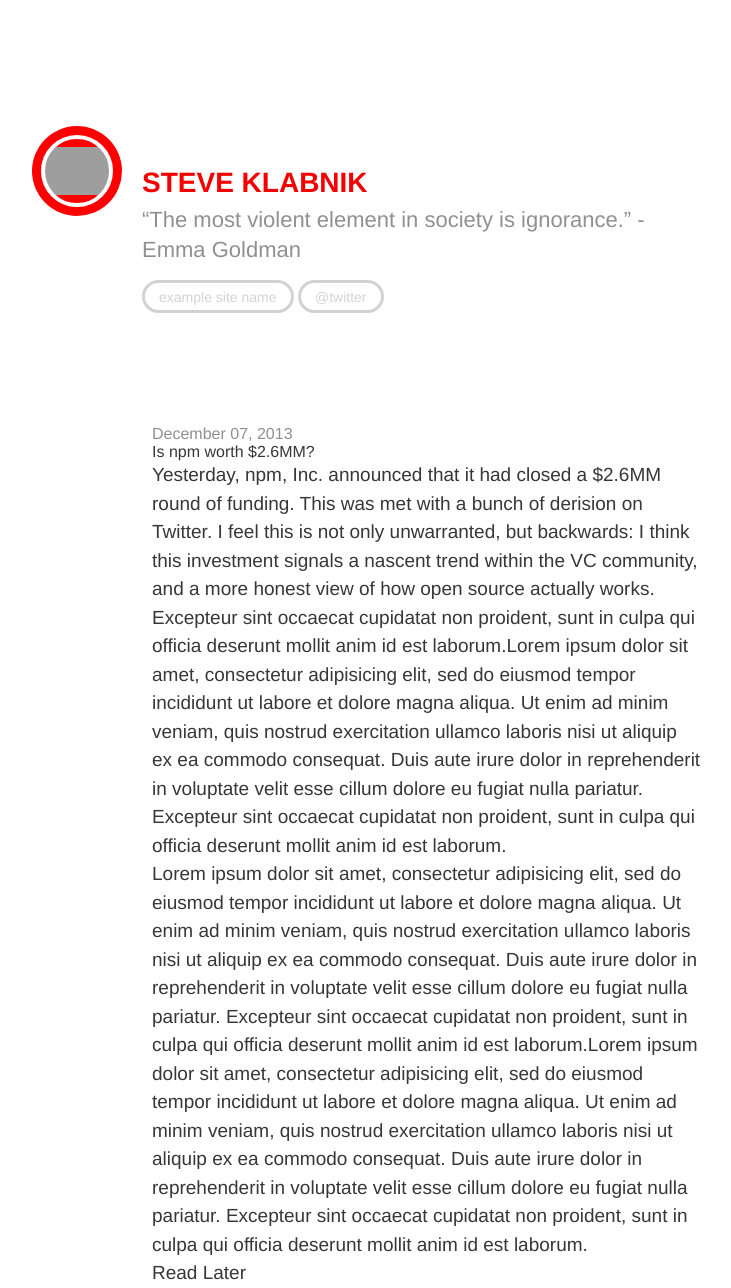
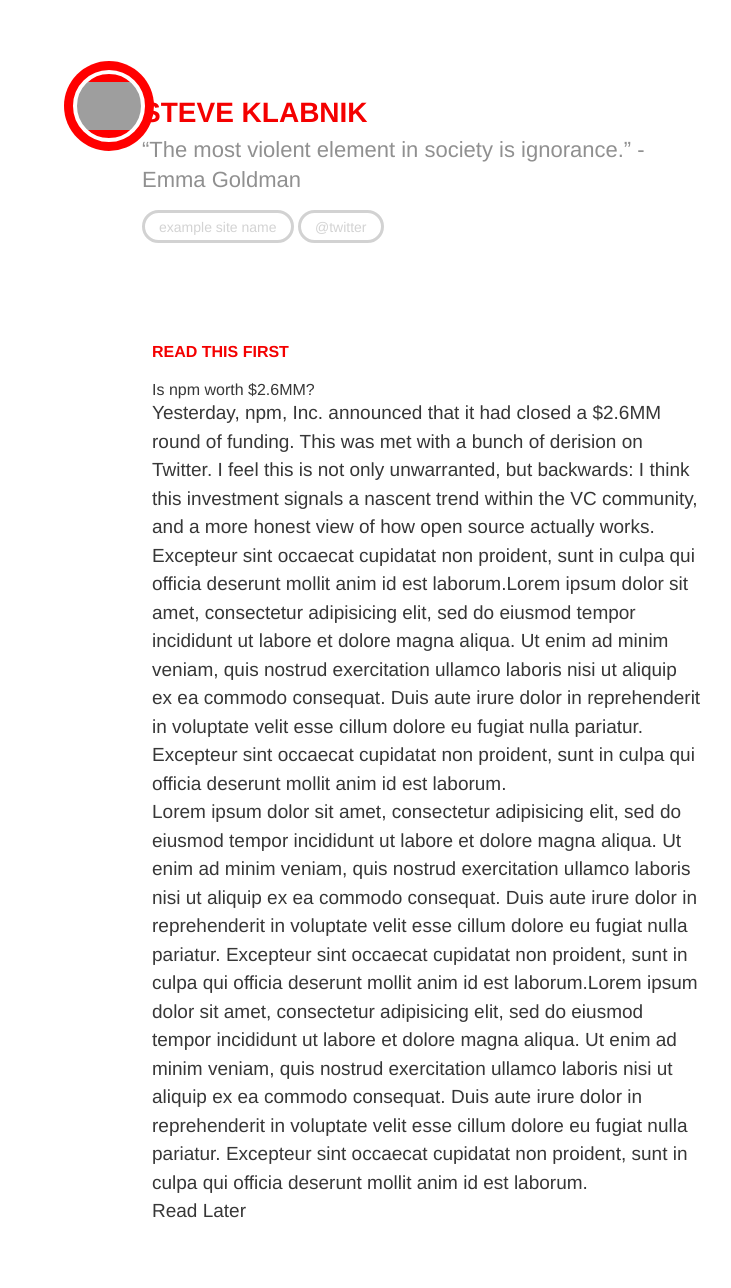
Before and after one commit to orlando/svbtle-jekyll, a Jekyll site: the page built from _posts/2013-12-07-my-new-shiny-post.markdown, in a window 1280 px wide. Shown: the whole page, without its empty margins (213-944 px from the left). Built offline with Jekyll 4.4.1, drawn with Linux system fonts in a browser that asks for light colours; Markdown is read by kramdown in place of the engine named in the settings; after the commit the page ends 1226 px from its top, so only the background shows below that; grey boxes are pictures that could not be loaded.

Commit message:
First approach index

```diff
--- a/_includes/post_header.html
+++ b/_includes/post_header.html
@@ -1,3 +1,3 @@
 <header class="post-header">
-  <time datetime="{{site.time}}">{{ post.date | date: "%B %d, %Y"  }}</time>
+  <!-- <time datetime="{{site.time}}">{{ post.date | date: "%B %d, %Y"  }}</time> -->
 </header>
--- a/_layouts/base.html
+++ b/_layouts/base.html
@@ -39,6 +39,7 @@
   <body style="zoom: 1;">
     <div class="main-container">
 
+      <div class="header-container">
         <header class="main-header">
           <figure class="avatar">
             <a href="{{site.data.svbtle.website_url}}">{{site.data.svbtle.website_text}}</a>
@@ -56,11 +57,11 @@
             </li>
           </ul>
         </header>
+      </div>
 
       <div class="posts-container">
-        <aside class="posts">
+        <span class="is-uppercase">read this first</span>
         {{content}}
-        </aside>
       </div>
     </div>
 
--- a/assets/stylesheets/styles.css
+++ b/assets/stylesheets/styles.css
@@ -39,8 +39,8 @@ figure {
   height: 90px;
   width: 90px;
   float: left;
-  left: -150px;
-  top: -50px;
+  left: 18.5%;
+  top: 45px;
   position: absolute;
 }
 
@@ -61,9 +61,11 @@ figure.avatar a {
 /* Main Header */
 
 .main-header {
+  display: block;
   margin: 0 auto;
-  position: relative;
+  /* position: relative; */
   top: 10rem;
+  padding-top: 90px;
   width: 570px;
 }
 
@@ -116,10 +118,18 @@ figure.avatar a {
 /* Posts  */
 
 .posts-container {
+  display: block;
   position: relative;
   max-width: 550px;
-  top: 17rem;
-  margin: 0 auto;
+  /* top: 17rem; */
+  margin: 100px auto 0;
+}
+
+.posts-container span {
+  color:#F40000;
+  display: block;
+  font-weight: bold;
+  margin: 25px 0 20px;
 }
 
 .post .title {
```
Lines whose indentation alone changed are shown as unchanged.
